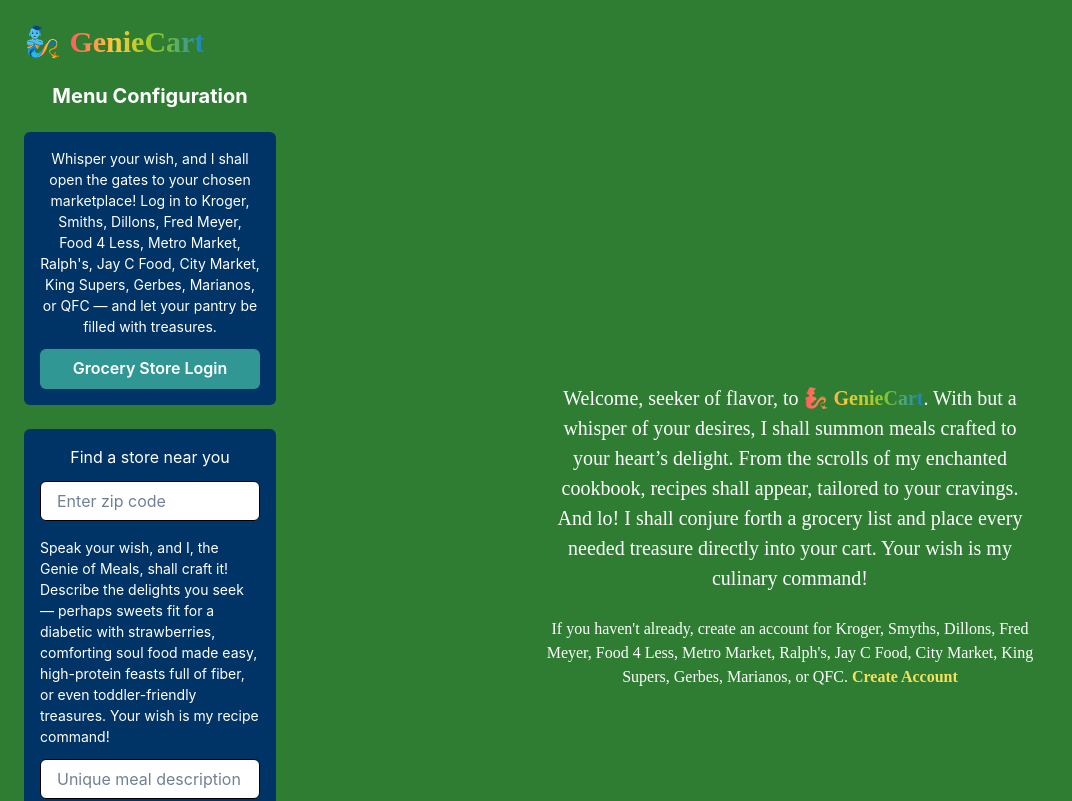
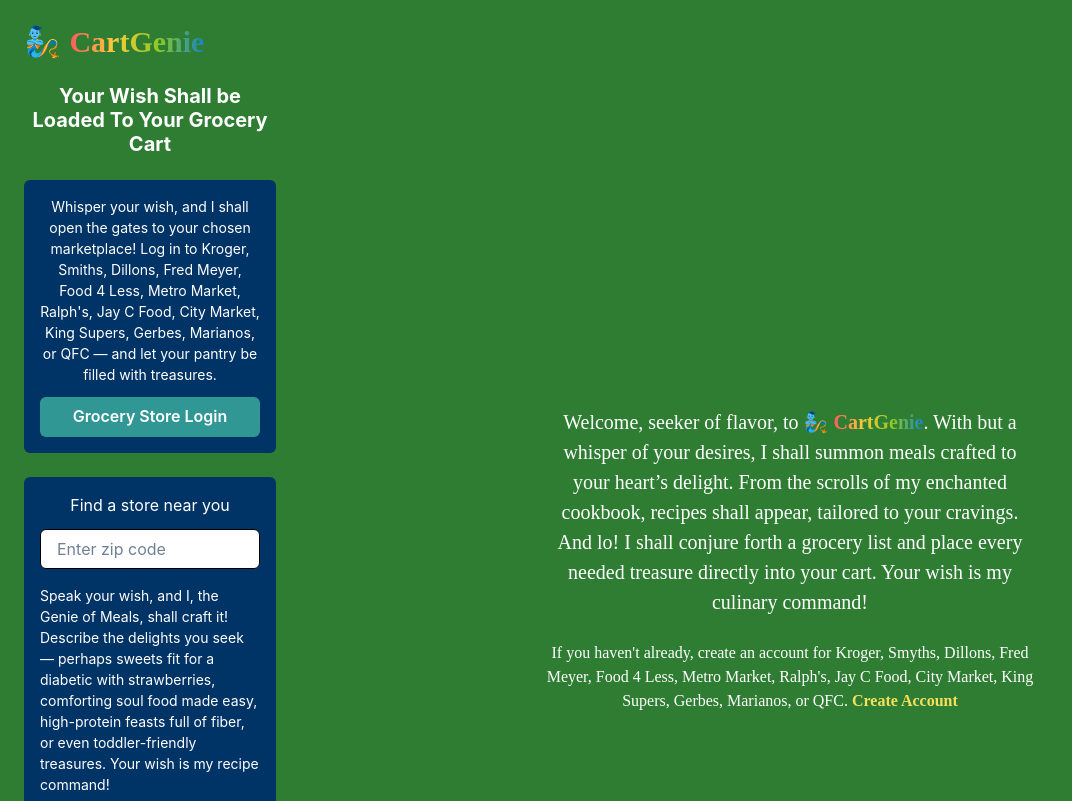
Before and after one commit to maa11235/meal-planner-frontend, a React (Create React App) app: page / in a window 1280 px wide. Shown: the top 801 px of the page, without its empty margins (0-1072 px from the left). Built offline with nearby package versions, Linux system fonts and the light colour scheme.

Commit message:
Minor updates.

```diff
--- a/src/App.js
+++ b/src/App.js
@@ -24,7 +24,7 @@
   },
 });
 
-// Gradient for GenieCart text
+// Gradient for CartGenie text
 const planGradient = "linear(to-r, #ff595e, #ffca3a, #8ac926, #1982c4)";
 
 function MealPlannerApp() {
@@ -40,7 +40,7 @@
         {/* Left Sidebar */}
         <Box w="300px" p={6}>
           <VStack align="stretch" spacing={6}>
-            {/* GenieCart Heading with Emoji */}
+            {/* CartGenie Heading with Emoji */}
             <Heading
               size="lg"
               fontFamily="'Cinzel Decorative', cursive"
@@ -58,13 +58,13 @@
                 fontFamily="'Cinzel Decorative', cursive"
                 fontWeight="extrabold"
               >
-                GenieCart
+                CartGenie
               </Text>
             </Heading>
 
-            {/* Menu Configuration Label */}
+            {/* Your Recipe Wish Label */}
             <Heading as="h2" size="md" textAlign="center" color="white">
-              Menu Configuration
+              Your Wish Shall be Loaded To Your Grocery Cart
             </Heading>
 
             {/* Grocery Store Login Group Box */}
@@ -139,6 +139,7 @@
                 textAlign="center"
               >
                 Welcome, seeker of flavor, to{" "}
+                <span role="img" aria-label="genie">🧞</span>{" "}
                 <Text
                   as="span"
                   bgGradient={planGradient}
@@ -146,7 +147,7 @@
                   fontWeight="bold"
                   fontFamily="'Cinzel Decorative', cursive"
                 >
-                  🧞 GenieCart
+                  CartGenie
                 </Text>
                 . With but a whisper of your desires, I shall summon meals crafted to your heart’s delight.
                 From the scrolls of my enchanted cookbook, recipes shall appear, tailored to your cravings.
```
